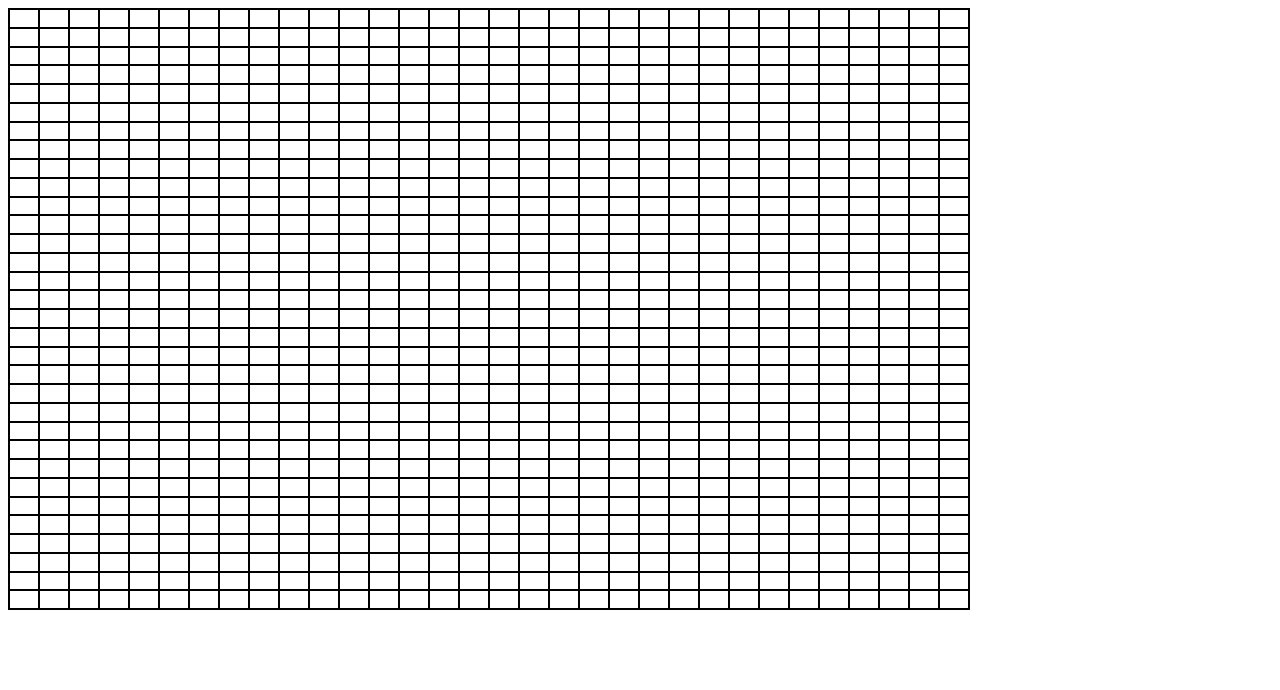
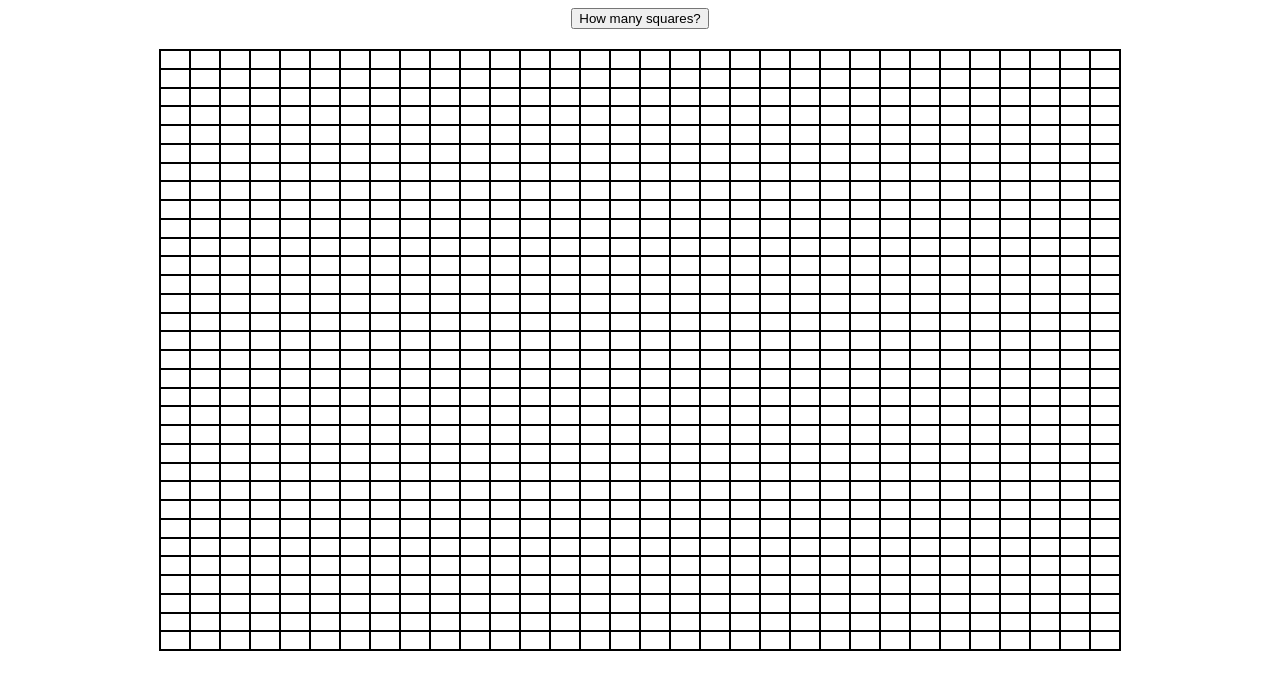
Before and after one commit to EleniMG/EtchASketch, a plain HTML site: page Etch-A-Sketch.html in a window 1280 px wide. Drawn offline with Linux system fonts and the light colour scheme.

Commit message:
Creating button and formatting

```diff
--- a/Etch-A-Sketch.html
+++ b/Etch-A-Sketch.html
@@ -9,7 +9,11 @@
     <link rel="stylesheet" type="text/css" href="./main.css" />
 </head>
 <body>
+    <div class="wrapper"><button type="button">How many squares?</button>
+
+
     <div id="grid"></div>
+    </div>
     <script>
         let container = document.getElementById("grid");
         const GRID_SIZE = 32
--- a/main.css
+++ b/main.css
@@ -10,3 +10,14 @@
 #grid > div {
     border: 1px solid black;
 }
+
+.wrapper{
+    display: flex;
+    justify-content: center;
+    flex-direction: column;
+    align-items: center;
+}
+
+.wrapper > button {
+    margin-bottom: 20px;
+}
```
